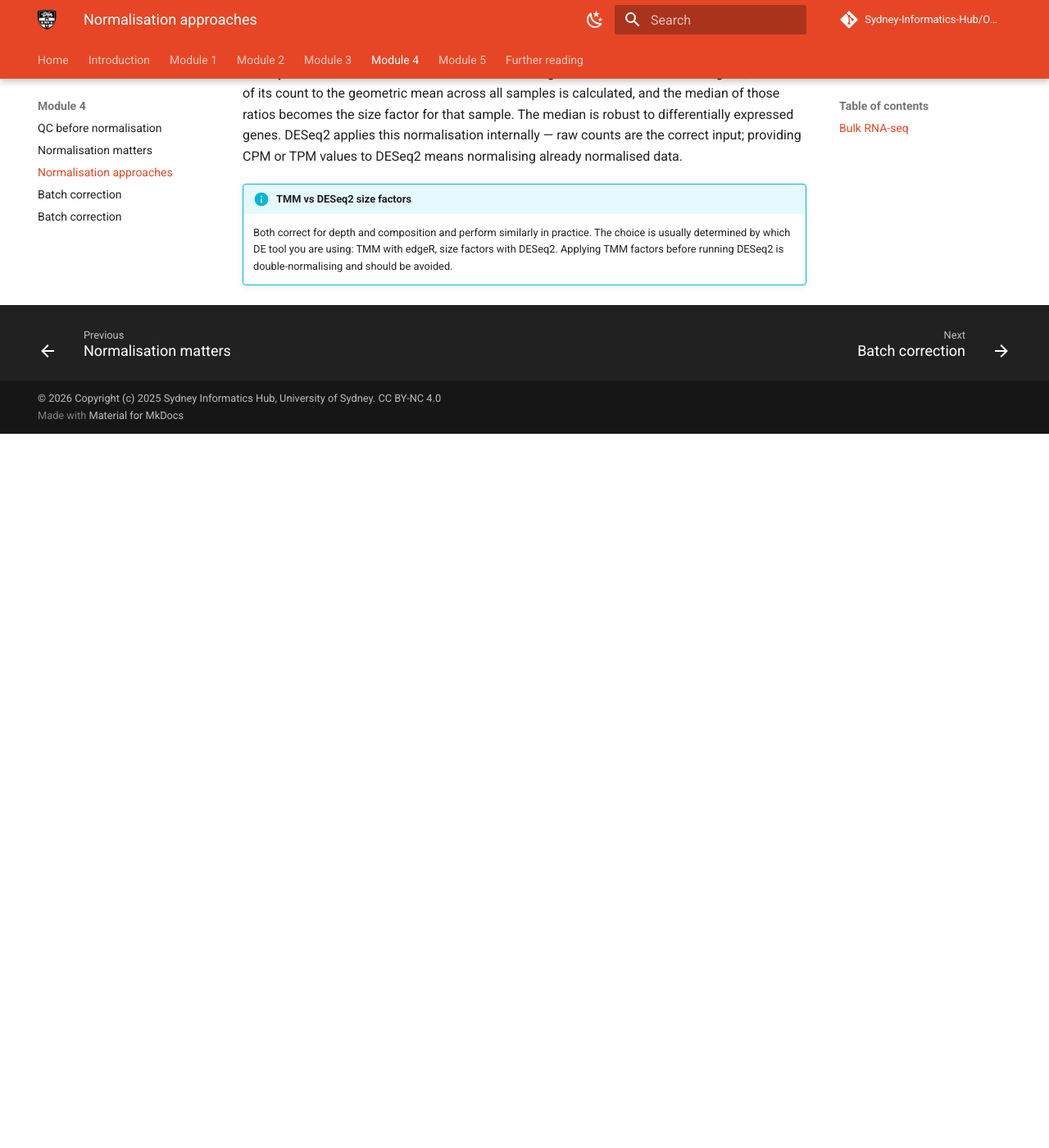
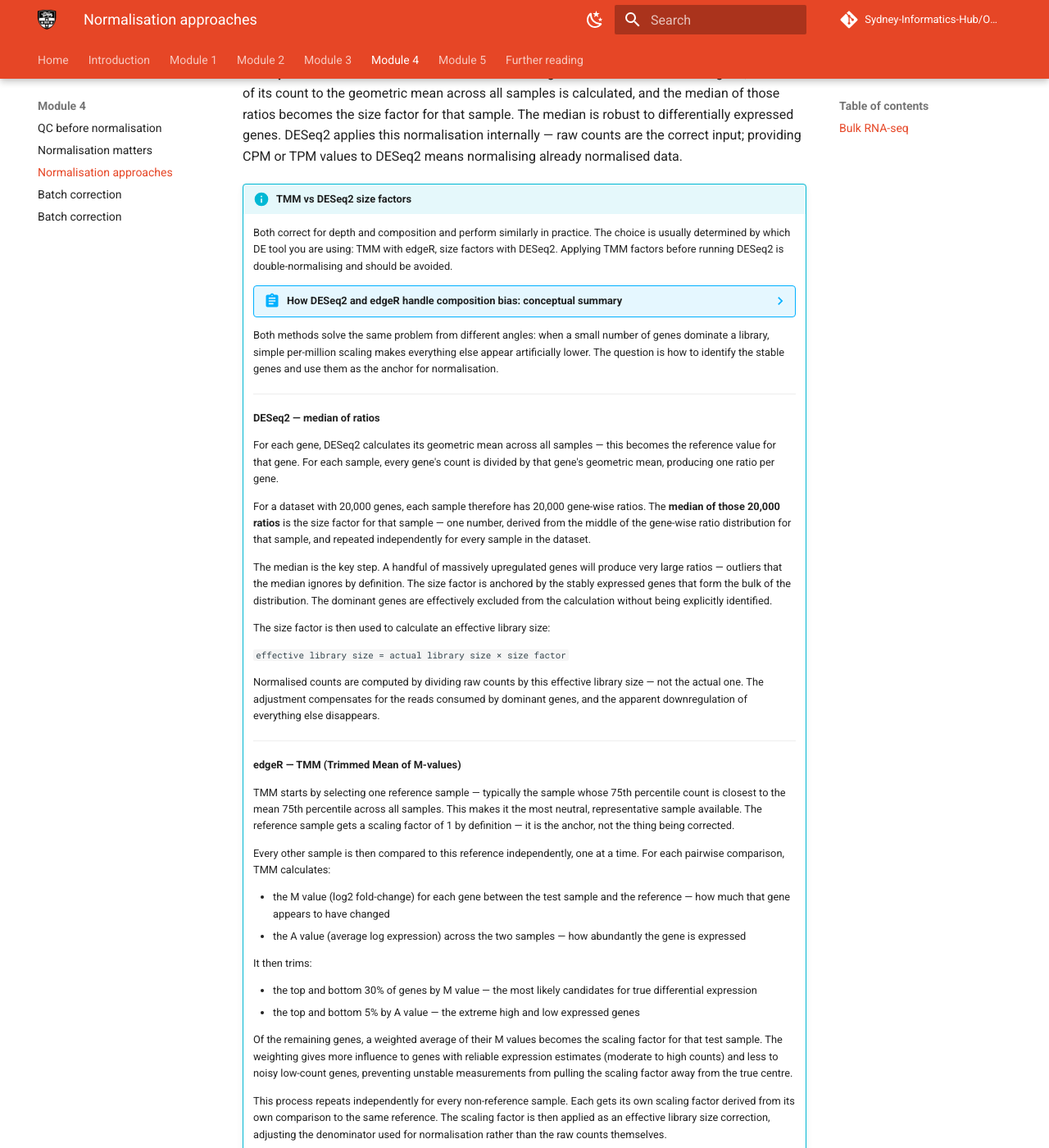
Before and after one commit to Sydney-Informatics-Hub/Omics-Study-Designs-and-Data-Interpretation, an MkDocs documentation site: the page built from docs/Day2/module4-3.md, in a window 1280 px wide and 1400 px high, scrolled down 1439 px. Shown: the whole window at 82% size. Built offline with MkDocs 1.6.1 and Material for MkDocs 9.7.7, drawn with Linux system fonts in a browser that asks for light colours; comment, search, counter and statistics services are not loaded; before the commit the page ends 1968 px from its top, so only the background shows below that; some of the changed text lies outside the part shown.

Commit message:
conceptual TMM and DEseq2 norm

```diff
--- a/docs/Day2/module4-3.md
+++ b/docs/Day2/module4-3.md
@@ -64,3 +64,113 @@ means normalising already normalised data.
     are using: TMM with edgeR, size factors with DESeq2. Applying
     TMM factors before running DESeq2 is double-normalising and
     should be avoided.
+
+    ??? abstract "How DESeq2 and edgeR handle composition bias: conceptual summary"
+    Both methods solve the same problem from different angles: when a
+    small number of genes dominate a library, simple per-million scaling
+    makes everything else appear artificially lower. The question is how
+    to identify the stable genes and use them as the anchor for
+    normalisation.
+
+    ---
+
+    **DESeq2 — median of ratios**
+
+    For each gene, DESeq2 calculates its geometric mean across all
+    samples — this becomes the reference value for that gene. For each
+    sample, every gene's count is divided by that gene's geometric
+    mean, producing one ratio per gene.
+
+    For a dataset with 20,000 genes, each sample therefore has 20,000
+    gene-wise ratios. The **median of those 20,000 ratios** is the size
+    factor for that sample — one number, derived from the middle of the
+    gene-wise ratio distribution for that sample, and repeated
+    independently for every sample in the dataset.
+
+    The median is the key step. A handful of massively upregulated genes
+    will produce very large ratios — outliers that the median ignores by
+    definition. The size factor is anchored by the stably expressed genes
+    that form the bulk of the distribution. The dominant genes are
+    effectively excluded from the calculation without being explicitly
+    identified.
+
+    The size factor is then used to calculate an effective library size:
+
+    `effective library size = actual library size × size factor`
+
+    Normalised counts are computed by dividing raw counts by this
+    effective library size — not the actual one. The adjustment
+    compensates for the reads consumed by dominant genes, and the
+    apparent downregulation of everything else disappears.
+
+    ---
+
+    **edgeR — TMM (Trimmed Mean of M-values)**
+
+    TMM starts by selecting one reference sample — typically the
+    sample whose 75th percentile count is closest to the mean 75th
+    percentile across all samples. This makes it the most neutral,
+    representative sample available. The reference sample gets a
+    scaling factor of 1 by definition — it is the anchor, not the
+    thing being corrected.
+
+    Every other sample is then compared to this reference
+    independently, one at a time. For each pairwise comparison,
+    TMM calculates:
+
+    - the M value (log2 fold-change) for each gene between the
+      test sample and the reference — how much that gene appears
+      to have changed
+    - the A value (average log expression) across the two samples
+      — how abundantly the gene is expressed
+
+    It then trims:
+
+    - the top and bottom 30% of genes by M value — the most
+      likely candidates for true differential expression
+    - the top and bottom 5% by A value — the extreme high and
+      low expressed genes
+
+    Of the remaining genes, a weighted average of their M values
+    becomes the scaling factor for that test sample. The weighting
+    gives more influence to genes with reliable expression estimates
+    (moderate to high counts) and less to noisy low-count genes,
+    preventing unstable measurements from pulling the scaling factor
+    away from the true centre.
+
+    This process repeats independently for every non-reference
+    sample. Each gets its own scaling factor derived from its own
+    comparison to the same reference. The scaling factor is then
+    applied as an effective library size correction, adjusting the
+    denominator used for normalisation rather than the raw counts
+    themselves.
+
+    ---
+
+    **The shared logic — and its limit**
+
+    Both methods rest on the same biological assumption: the majority
+    of genes are not differentially expressed between conditions. Under
+    that assumption, the median ratio (DESeq2) and the trimmed mean
+    fold-change (edgeR) both converge on the same answer — the stable
+    genes dominate the calculation and the dominant genes are excluded.
+
+    Neither method changes the raw counts. Composition bias is not
+    removed from the data — it is accounted for in the scaling factor
+    so that it no longer distorts relative abundance estimates.
+
+    Both methods fail when the majority-unchanged assumption is
+    violated — for example, when a global transcriptional shift is
+    genuinely expected across most genes. In those cases, spike-in
+    normalisation or alternative approaches are needed.
+
+    <small>
+    Robinson MD, Oshlack A. *Genome Biology* 2010.
+    [doi:10.1186/gb-2010-11-3-r25](https://link.springer.com/article/10.1186/gb-2010-11-3-r25){target="_blank"}
+    *(TMM — original paper)*
+
+    Love MI, Huber W, Anders S. *Genome Biology* 2014.
+    [doi:10.1186/s13059-014-0550-8](https://doi.org/10.1186/s13059-014-0550-8){target="_blank"}
+    *(DESeq2 — original paper)*
+    </small>
+---
```
